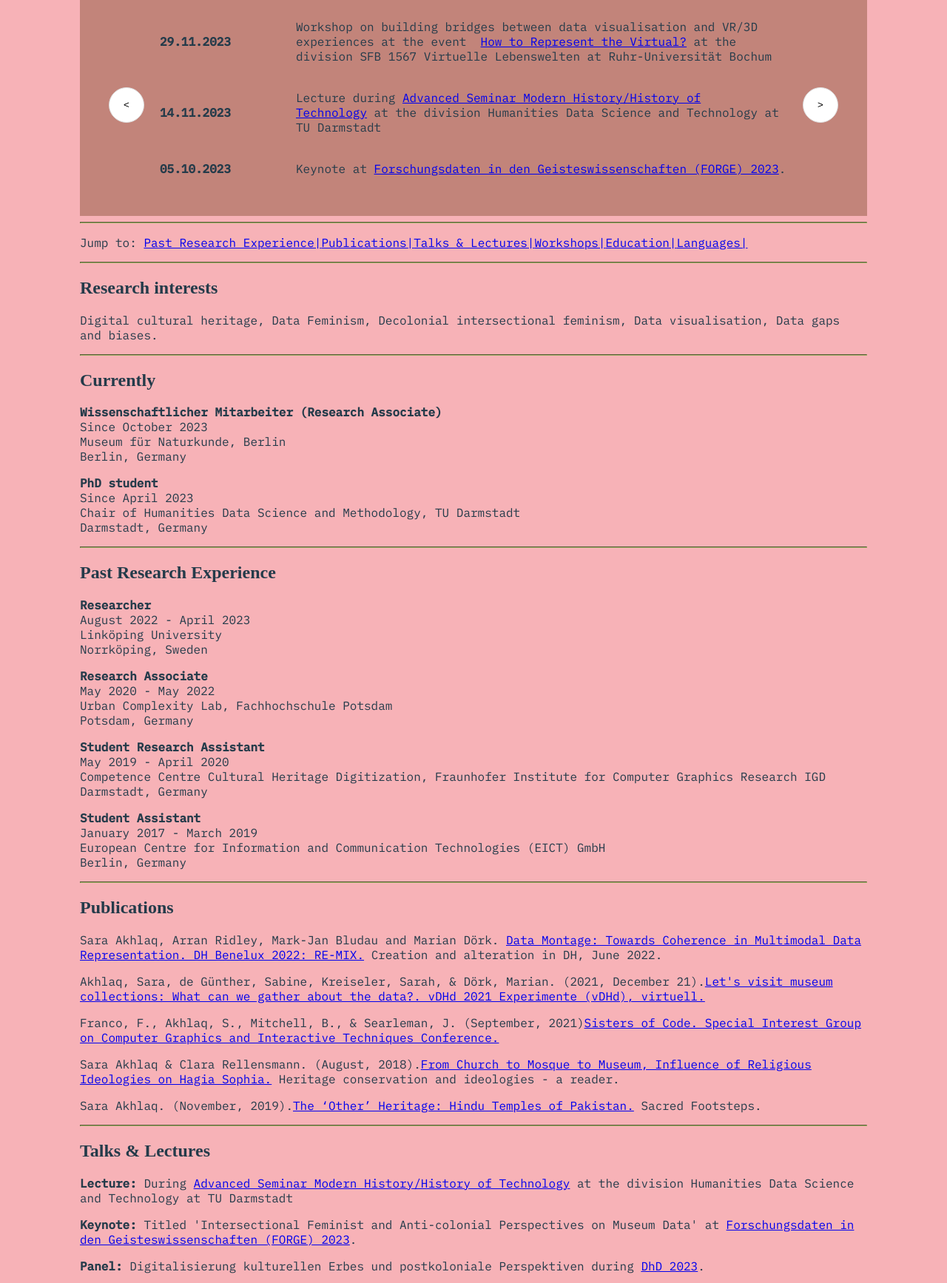
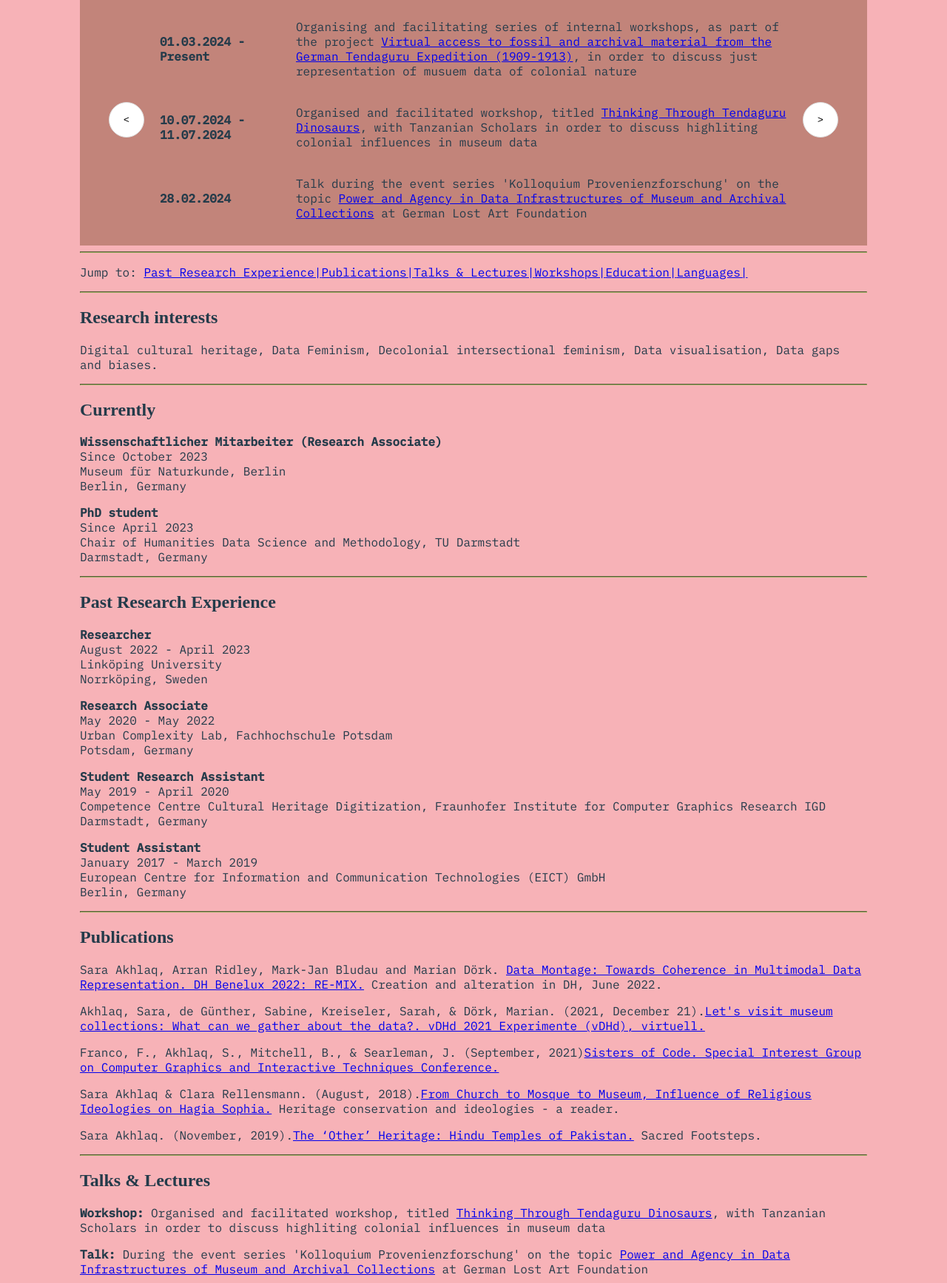
Before and after one commit to alltheakhlaq/alltheakhlaq.github.io, a Gatsby site: page /research in a window 1280 px wide. Shown: the part 233-1968 px from the top of the page at 74% size. Built offline with nearby package versions, Linux system fonts and the light colour scheme; Gatsby itself is replaced by a stand-in of ours; a web font is replaced by a local one.

Commit message:
updates in activities

```diff
--- a/src/components/RecentActivities.js
+++ b/src/components/RecentActivities.js
@@ -12,15 +12,74 @@ const RecentActivities = () => {
           <tr>
             <th>
               <p>
+                <b> 01.03.2024 - Present </b>
+              </p>
+            </th>
+            <td>
+              <p>
+                Organising and facilitating series of internal workshops, as
+                part of the project&nbsp;
+                <a href="https://www.museumfuernaturkunde.berlin/en/science/virtual-access-fossil-and-archival-material-german-tendaguru-expedition-1909-1913">
+                  Virtual access to fossil and archival material from the German
+                  Tendaguru Expedition (1909-1913)
+                </a>
+                , in order to discuss just representation of musuem data of
+                colonial nature
+              </p>
+            </td>
+          </tr>
+          <tr>
+            <th>
+              <p>
+                <b> 10.07.2024 - 11.07.2024 </b>
+              </p>
+            </th>
+            <td>
+              <p>
+                Organised and facilitated workshop, titled&nbsp;
+                <a href="https://www.museumfuernaturkunde.berlin/en/science/virtual-access-fossil-and-archival-material-german-tendaguru-expedition-1909-1913">
+                  Thinking Through Tendaguru Dinosaurs
+                </a>
+                , with Tanzanian Scholars in order to discuss highliting
+                colonial influences in museum data
+              </p>
+            </td>
+          </tr>
+          <tr>
+            <th>
+              <p>
+                <b> 28.02.2024 </b>
+              </p>
+            </th>
+            <td>
+              <p>
+                Talk during the event series 'Kolloquium Provenienzforschung' on
+                the topic&nbsp;
+                <a href="https://kulturgutverluste.de/en/eventdocumentation/power-and-agency-data-infrastructures-museum-and-archival-collections-colloquium">
+                  Power and Agency in Data Infrastructures of Museum and
+                  Archival Collections
+                </a>
+                &nbsp;at German Lost Art Foundation
+              </p>
+            </td>
+          </tr>
+        </table>
+        <table>
+          <tr>
+            <th>
+              <p>
                 <b> 29.11.2023 </b>
               </p>
             </th>
             <td>
               <p>
-                Workshop on building bridges between data visualisation and VR/3D experiences at the event &nbsp;
+                Workshop on building bridges between data visualisation and
+                VR/3D experiences at the event &nbsp;
                 <a href="https://www.virtuelle-lebenswelten.de/blog-post/how-to-represent-the-virtual-29-11-2023">
                   How to Represent the Virtual?
-                </a>&nbsp;at the division SFB 1567 Virtuelle Lebenswelten at Ruhr-Universität Bochum
+                </a>
+                &nbsp;at the division SFB 1567 Virtuelle Lebenswelten at
+                Ruhr-Universität Bochum
               </p>
             </td>
           </tr>
@@ -35,7 +94,9 @@ const RecentActivities = () => {
                 Lecture during&nbsp;
                 <a href="https://hdsm.hypotheses.org/1739">
                   Advanced Seminar Modern History/History of Technology
-                </a>&nbsp;at the division Humanities Data Science and Technology at TU Darmstadt
+                </a>
+                &nbsp;at the division Humanities Data Science and Technology at
+                TU Darmstadt
               </p>
             </td>
           </tr>
@@ -50,60 +111,11 @@ const RecentActivities = () => {
                 Keynote at&nbsp;
                 <a href="https://forge23.uni-tuebingen.de/">
                   Forschungsdaten in den Geisteswissenschaften (FORGE) 2023
-                </a>.
+                </a>
+                .
               </p>
             </td>
           </tr>
-        </table>
-        <table>
-        <tr>
-            <th>
-              <p>
-                <b>06.09.2023</b>
-              </p>
-            </th>
-            <td>
-              <p>
-                Presentation titled <b>'Intersectional Feminist Perspectives on Digital Museum Collections through Counterdata Visualisations'</b> at&nbsp;
-                <a href="https://hdsm.hypotheses.org/1104">
-                Connecting, co-designing and engaging with digital collections and infrastructures: challenges and case studies
-                </a>.
-              </p>
-            </td>
-          </tr>
-        <tr>
-            <th>
-              <p>
-                <b> 17.04.2023 - 21.04.2023 </b>
-              </p>
-            </th>
-            <td>
-              <p>
-                Partcipation in&nbsp;
-                <a href="https://www.mkg-hamburg.de/en/neo-lab">
-                  Data Exploration Sprint
-                </a>
-                &nbsp;at Museum für Kunst und Gewerbe Hamburg.
-              </p>
-            </td>
-          </tr>
-          <tr>
-            <th>
-              <p>
-                <b> 17.03.2023 </b>
-              </p>
-            </th>
-            <td>
-              <p>
-                Participation in panel on Digitalisierung kulturellen Erbes und postkoloniale
-                Perspektiven during&nbsp;
-                <a href="https://dhd2023.dig-hum.de/page/programmubersich">
-                  DhD 2023.
-                </a>
-              </p>
-            </td>
-          </tr>
-
         </table>
       </RecentActivitiesSlider>
     </TABLE>
--- a/src/pages/research.js
+++ b/src/pages/research.js
@@ -115,6 +115,23 @@ const Research = () => {
         <hr></hr>
         <h1 id="t&l">Talks & Lectures</h1>
         <p>
+          <b>Workshop: </b> Organised and facilitated workshop, titled&nbsp;
+          <a href="https://www.museumfuernaturkunde.berlin/en/science/virtual-access-fossil-and-archival-material-german-tendaguru-expedition-1909-1913">
+            Thinking Through Tendaguru Dinosaurs
+          </a>
+          , with Tanzanian Scholars in order to discuss highliting colonial
+          influences in museum data
+        </p>
+        <p>
+          <b>Talk: </b> During the event series 'Kolloquium Provenienzforschung'
+          on the topic&nbsp;
+          <a href="https://kulturgutverluste.de/en/eventdocumentation/power-and-agency-data-infrastructures-museum-and-archival-collections-colloquium">
+            Power and Agency in Data Infrastructures of Museum and Archival
+            Collections
+          </a>
+          &nbsp;at German Lost Art Foundation
+        </p>
+        <p>
           <b>Lecture: </b> During&nbsp;
           <a href="https://hdsm.hypotheses.org/1739">
             Advanced Seminar Modern History/History of Technology
@@ -123,11 +140,13 @@ const Research = () => {
           Darmstadt
         </p>
         <p>
-        <b>Keynote: </b> Titled 'Intersectional Feminist and Anti-colonial Perspectives on Museum Data' at&nbsp;
-                <a href="https://forge23.uni-tuebingen.de/">
-                Forschungsdaten in den Geisteswissenschaften (FORGE) 2023
-                </a>.
-              </p>
+          <b>Keynote: </b> Titled 'Intersectional Feminist and Anti-colonial
+          Perspectives on Museum Data' at&nbsp;
+          <a href="https://forge23.uni-tuebingen.de/">
+            Forschungsdaten in den Geisteswissenschaften (FORGE) 2023
+          </a>
+          .
+        </p>
         <p>
           {" "}
           <b>Panel: </b> Digitalisierung kulturellen Erbes und postkoloniale
```
Also changed, not shown: src/pages/index.js (+9 -4 lines). Lines whose indentation alone changed are shown as unchanged.
